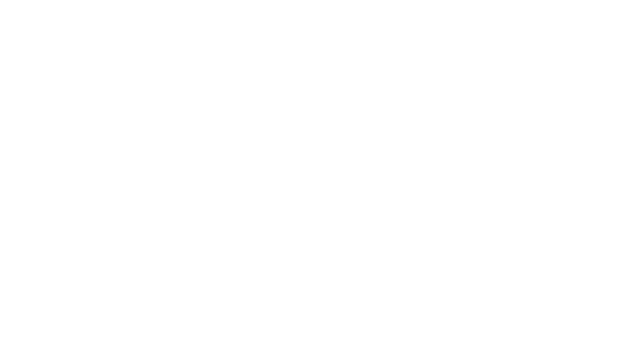
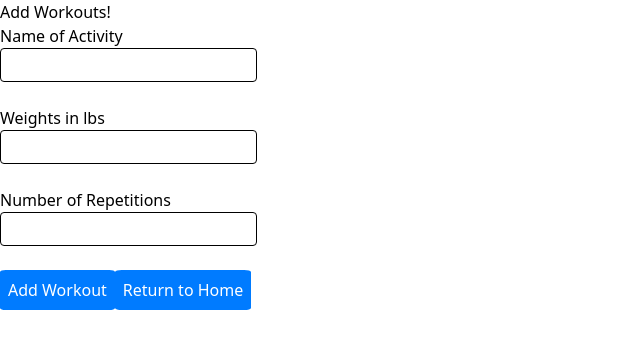
Before and after one commit to Patrick42702/2024-Hopperhacks-fitness-project, a React app in the folder client/: page /workout in a window 1280 px wide. Before the commit this address had no page. Shown: the top 348 px of the page, without its empty margins (0-640 px from the left). Built offline with nearby package versions, Linux system fonts and the light colour scheme; the HTML template or start-up script is replaced by a standard one.

Commit message:
Workout Page

```diff
--- a/client/src/App.jsx
+++ b/client/src/App.jsx
@@ -3,6 +3,7 @@
 import { Layout } from "./components/layout";
 import { Register } from "./components/register";
 import { Home } from "./components/home";
+import { Add_workout } from "./components/add_workout";
 
 function App() {
   return (
@@ -12,6 +13,7 @@
             <Route path="home" element={<Home/>}/>
             <Route path="login" element={<Login/>} />
             <Route path="register" element={<Register/>} />
+            <Route path="workout" element={<Add_workout/>} />
           </Route>
         </Routes>
       </BrowserRouter>
--- a/client/src/components/add_workout.jsx
+++ b/client/src/components/add_workout.jsx
@@ -6,10 +6,33 @@
 
 
     return(
-        <div className="content">
-            add workout
+        <form className="max-w-md mx-auto p-8 bg-white rounded">
+            <div className="text-lg mb-4">Add Workouts!</div>
+            <div className="activity">
+                <label htmlFor="activity">Name of Activity</label>
+                <div className="activityinput">
+                    <input type="string" className="input-field"></input>
+                </div>
+            </div>
             <br />
-            <button onClick={() => dispatch(to_welcome())}>return to home</button>
-        </div>
+            <div className="weights">
+                <label htmlFor="weights">Weights in lbs</label>
+                <div className="weightsinput">
+                    <input type="number" min="2.5" className="input-field" step=".5"></input>
+                </div>
+            </div>
+            <br />
+            <div className="reps">
+                <label htmlFor="reps">Number of Repetitions</label>
+                <div className="repsinput">
+                    <input type="number" className="input-field" min="1" step="1"></input>
+                </div>
+            </div>
+            <br />
+            <div className="content">
+                <button className="mr-20">Add Workout</button>
+                <button className="ml-12" onClick={() => dispatch(to_welcome())}>Return to Home</button>
+            </div>
+        </form>
     )
 }
--- a/client/src/components/register.jsx
+++ b/client/src/components/register.jsx
@@ -56,7 +56,7 @@
             </div>
 
             <br />
-            <input type="button" className="mx-auto block bg-blue-500 hover:bg-blue-700 font-bold py-2 px-4 rounded" value="Register"/>
+            <input type="button" className="mx-auto text-white block bg-blue-500 hover:bg-blue-700 font-bold py-2 px-4 rounded" value="Register"/>
           </div>
         </div>
         <br />
--- a/client/src/index.css
+++ b/client/src/index.css
@@ -22,6 +22,13 @@
 
 .input-field {
     border: 1px solid black;
+    border-radius: 0.25rem;
+    width: fit-content;
+    padding-top: 0.25rem;
+    padding-bottom: 0.25rem;
+    padding-left: 0.75rem;
+    padding-right: 0.75rem;
+    color: rgb(55 65 81);
 }
 
 .fields {
@@ -33,8 +40,8 @@
 }
 
 button {
-  background-color: #0d9488;
-  color: #ccfbf1;
+  background-color: #007bff;
+  color: #ffff;
   border-radius: 5%;
   padding: 8px;
 }
```
